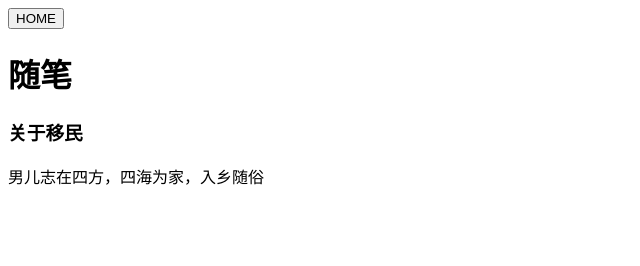
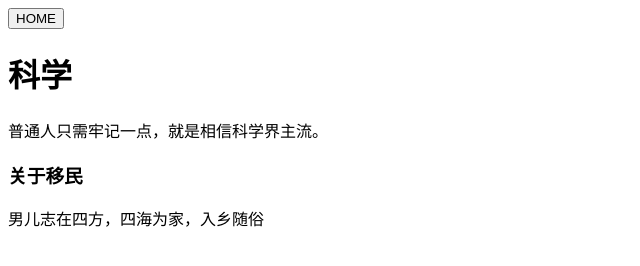
Before and after one commit to renweiye/renweiye.github.io, a plain HTML site: page mynotes.html in a window 1280 px wide. Shown: the whole page, without its empty margins (0-640 px from the left). Drawn offline with Linux system fonts and the light colour scheme.

Commit message:
Update mynotes.html

```diff
--- a/mynotes.html
+++ b/mynotes.html
@@ -8,7 +8,8 @@
   </head><body>
   <a href="index.html"><button>HOME</button></a>
 
-<h1>随笔</h1>
+<h1>科学</h1>
+    普通人只需牢记一点，就是相信科学界主流。
 
 <h3>关于移民</h3>
 男儿志在四方，四海为家，入乡随俗
```
